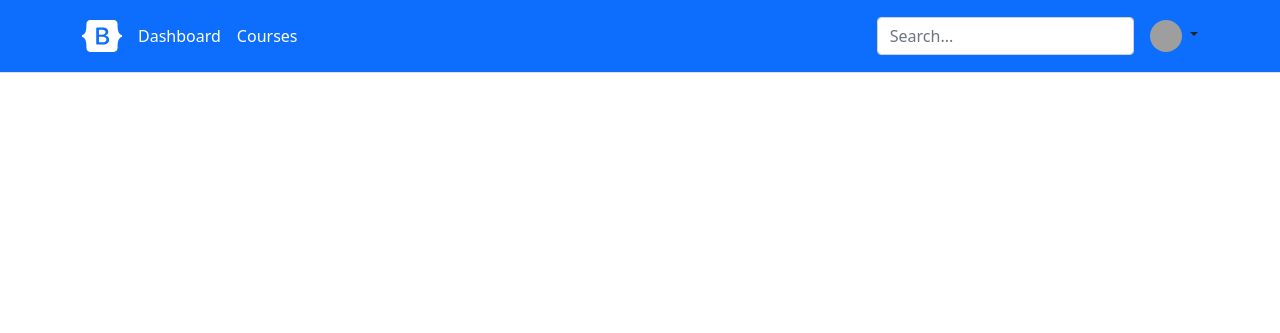
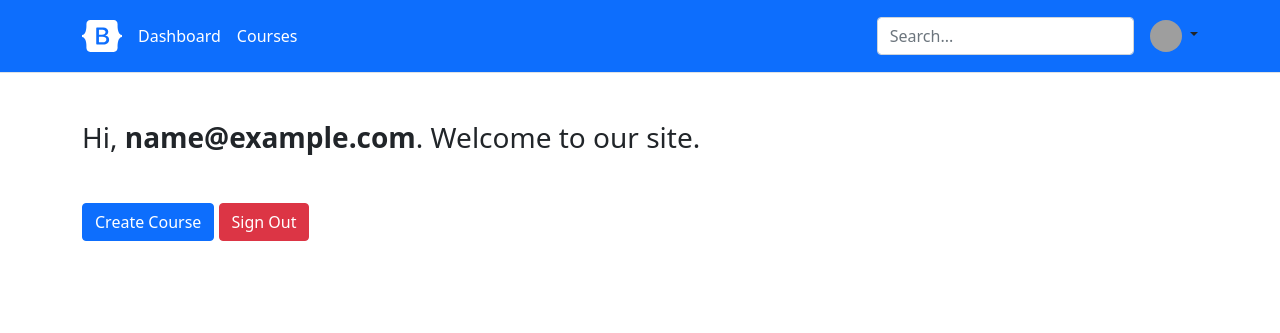
Before and after one commit to adewaleolaore/authentication, a PHP site: page /dashboard.php in a window 1280 px wide. Shown: the top 333 px of the page. Run offline with PHP 8.4, Linux system fonts and the light colour scheme; the visitor is signed in with stand-in values (Sample User, id 1); grey boxes are pictures that could not be loaded.

Commit message:
Updated dashbard, logout and header2 files

```diff
--- a/dashboard.php
+++ b/dashboard.php
@@ -20,10 +20,9 @@
 			<img src="https://github.com/mdo.png" alt="mdo" width="32" height="32" class="rounded-circle">
 			</a>
 			<ul class="dropdown-menu text-small" aria-labelledby="dropdownUser1">
-			<li><a class="dropdown-item" href="#">Courses</a></li>
 			<li><a class="dropdown-item" href="#">Profile</a></li>
 			<li><hr class="dropdown-divider"></li>
-			<li><a class="dropdown-item" href="#">Sign out</a></li>
+			<li><a class="dropdown-item" href="/logout.php">Sign out</a></li>
 			</ul>
 		</div>
 		</div>
@@ -31,4 +30,13 @@
 </div>
 </header>
 
+<body>
+<div class="container">
+	<h3 class="my-5">Hi, <b><?php echo htmlspecialchars($_SESSION["email"]); ?></b>. Welcome to our site.</h3>
+	<p>
+        <a href="create_course.php" class="btn btn-primary">Create Course</a>
+        <a href="logout.php" class="btn btn-danger ml-3">Sign Out</a>
+    </p>
+</div>
+
 <?php include_once('inc/footer.php'); ?>
--- a/inc/header2.php
+++ b/inc/header2.php
@@ -2,6 +2,11 @@
 
   session_start();
 
+  // Check if the user is logged in, if not then redirect him to login page
+  if(!isset($_SESSION["loggedin"]) || $_SESSION["loggedin"] !== true) {
+    header("location: login.php");
+    exit;
+  }
 ?>
 <!doctype html>
 <html lang="en">
```
Also changed, not shown: logout.php (+14 -0 lines).
